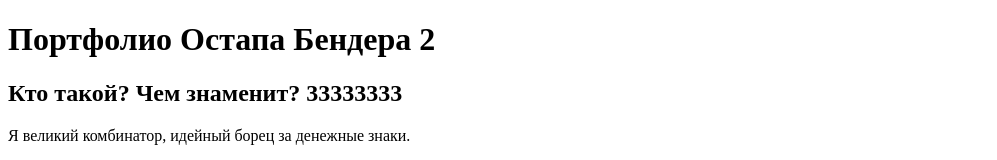
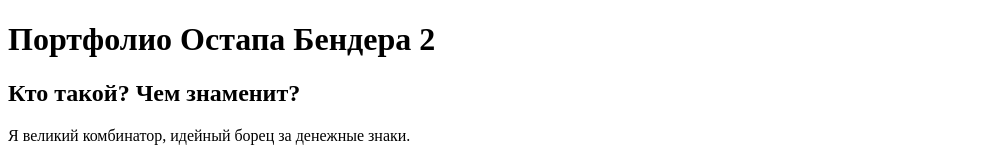
Before and after one commit to AndreyMikhailov/test-site, a plain HTML site: page index.html in a window 1280 px wide. Shown: the top 160 px of the page, without its empty margins (0-997 px from the left). Drawn offline with Linux system fonts and the light colour scheme.

Commit message:
Update index.html

```diff
--- a/index.html
+++ b/index.html
@@ -17,7 +17,7 @@
         section объединяет элементы в «главу» текста
       -->
 
-      <h2>Кто такой? Чем знаменит? 33333333</h2>
+      <h2>Кто такой? Чем знаменит?</h2>
       <!-- Заголовок второго уровня -->
 
       <p class="outstanding">
```
